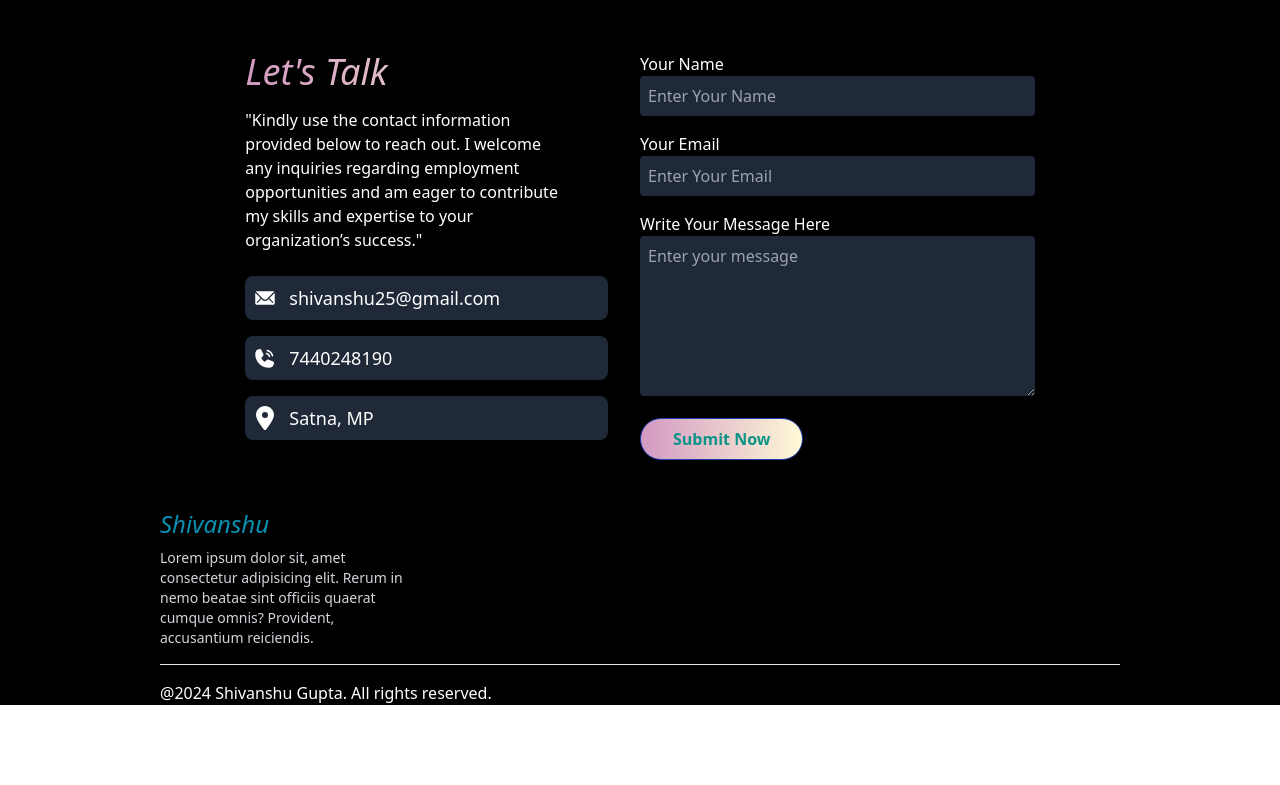
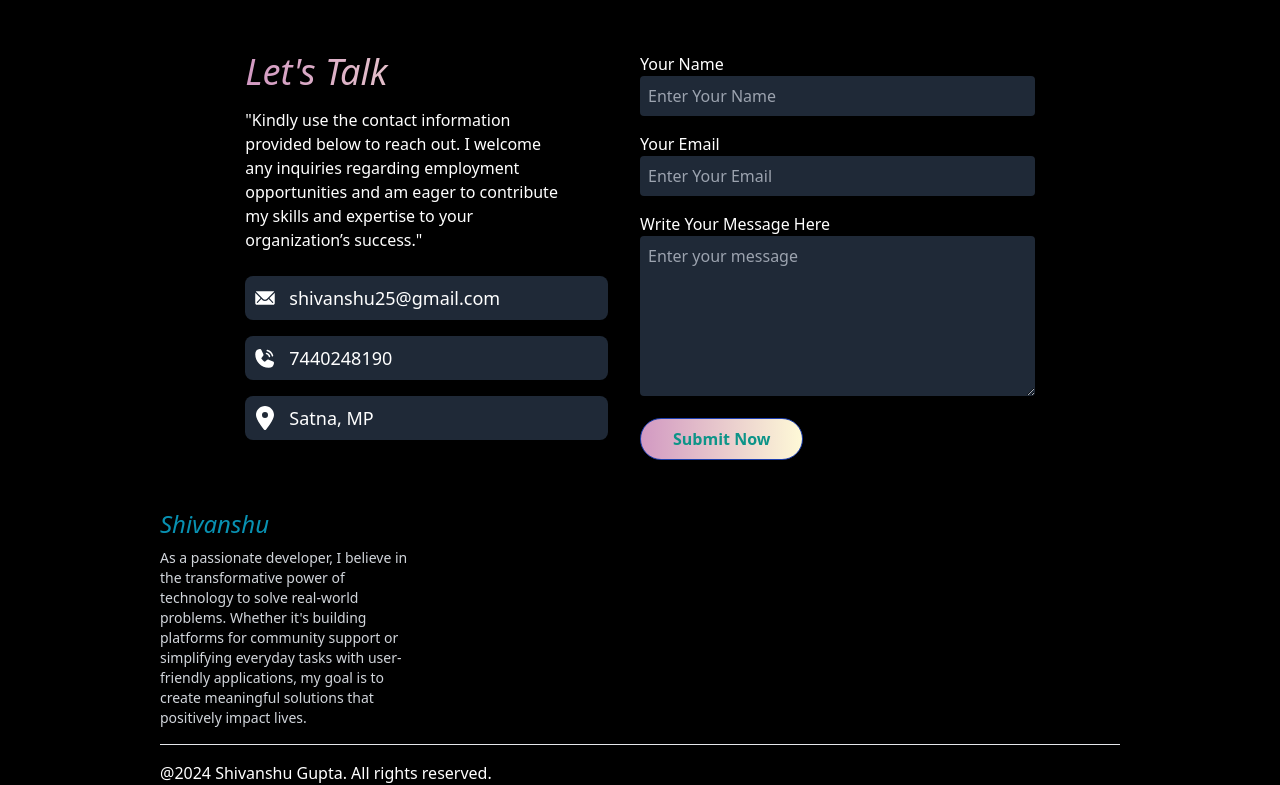
Before and after one commit to shiv-anshu-gupta/My_Portfolio, a React (Vite) app: page / in a window 1280 px wide. Shown: the part 1864-2649 px from the top of the page. Before the commit the page ends 2569 px from the top, so only its background shows below. Built offline with nearby package versions, Linux system fonts and the light colour scheme.

Commit message:
first commit

```diff
--- a/src/Components/Footer/Footer.jsx
+++ b/src/Components/Footer/Footer.jsx
@@ -1,16 +1,22 @@
-import React from 'react'
+import React from "react";
 
 const Footer = () => {
   return (
-    <div className='flex flex-col items-center'>
-        <div className='text-white w-9/12 '>
-            <h1 className='text-2xl mb-2 text-cyan-600 italic'>Shivanshu</h1>
-            <p className='w-64 text-sm text-gray-300'>Lorem ipsum dolor sit, amet consectetur adipisicing elit. Rerum in nemo beatae sint officiis quaerat cumque omnis? Provident, accusantium reiciendis.</p>
-            <hr className='mt-4 mb-4'/>
-            <p>@2024 Shivanshu Gupta. All rights reserved.</p>
-        </div>
+    <div className="flex flex-col items-center">
+      <div className="text-white w-9/12 ">
+        <h1 className="text-2xl mb-2 text-cyan-600 italic">Shivanshu</h1>
+        <p className="w-64 text-sm text-gray-300">
+          As a passionate developer, I believe in the transformative power of
+          technology to solve real-world problems. Whether it's building
+          platforms for community support or simplifying everyday tasks with
+          user-friendly applications, my goal is to create meaningful solutions
+          that positively impact lives.
+        </p>
+        <hr className="mt-4 mb-4" />
+        <p>@2024 Shivanshu Gupta. All rights reserved.</p>
+      </div>
     </div>
-  )
-}
+  );
+};
 
-export default Footer
+export default Footer;
```
Also changed, not shown: public/Images/me.jpg.
